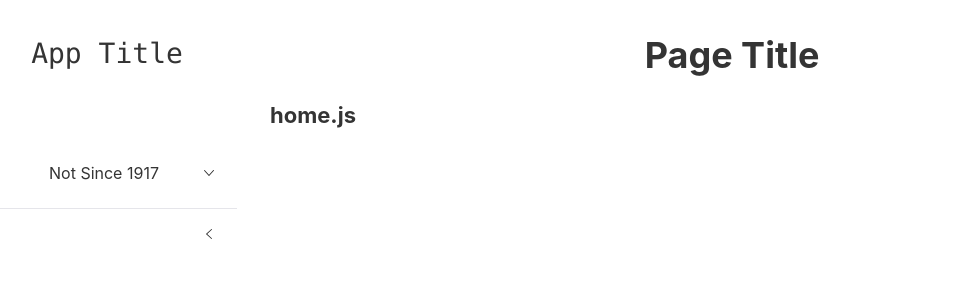
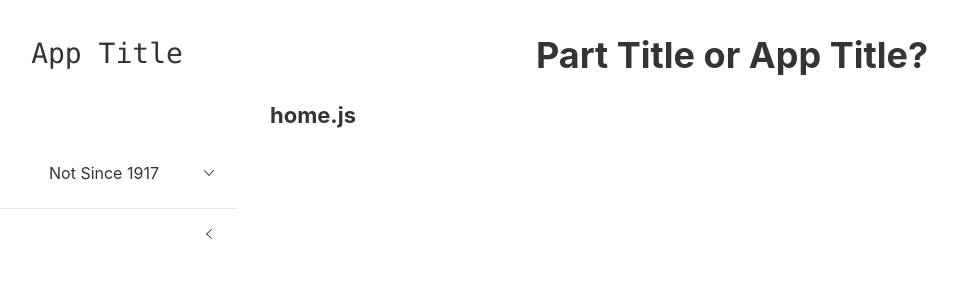
Before and after one commit to boyerst/aggregator1, a React (Create React App) app: page / in a window 1280 px wide. Shown: the top 300 px of the page, without its empty margins (38-996 px from the left). Built offline with nearby package versions, Linux system fonts and the light colour scheme; some icons are missing.

Commit message:
Use Nav.Item 'as={Link}' to avoid page refresh that occurs using href

```diff
--- a/src/AppLayout.js
+++ b/src/AppLayout.js
@@ -2,7 +2,7 @@ import './App.css'
 import { Container, Header, Content, Sidebar, Sidenav, Nav, Toggle } from 'rsuite'
 import PageIcon from '@rsuite/icons/Page'
 import { useState } from "react"
-import { BrowserRouter as Router, Routes, Route, Link, Outlet, Navigate, useParams, useNavigate } from 'react-router-dom'
+import { BrowserRouter as Router, Routes, Route, Link, Outlet, Navigate, useParams, useNavigate, NavLink } from 'react-router-dom'
 import { seriesPartOne } from "./data"
 import Parts from "./Pages/parts"
 import Home from "./Pages/home"
@@ -20,11 +20,16 @@ const headerStyle = {
   overflow: 'hidden'
 }
 
+
+
+
+
 function AppLayout() {
 
   const [expanded, setExpanded] = useState(true)
   const [activeKey, setActiveKey] = useState('1')
-  const [expand, setExpand] = useState(true)
+  const [expandSidenav, setExpandSidenav] = useState(true)
+
 
 
 
@@ -55,18 +60,25 @@ function AppLayout() {
                 <Nav activeKey={activeKey} onSelect={setActiveKey}>
                   <Nav.Menu placement="rightStart" eventKey="1" title="Not Since 1917" icon={<PageIcon />}>
 
-      {/*              {seriesPartOne.map((part, index) => {
+{/*                    {Object.entries(seriesPartOne).map(([slug, { title }]) => {
                       return (
-                          <Nav.Item href="/parts" eventKey={index} key={index}>{part.title}</Nav.Item>
+                        <Nav.Item key={slug} eventKey={slug}>
+                          <Link to={`${slug}`} >{title}</Link>
+                        </Nav.Item>
                       )
                     })}*/}
                     {Object.entries(seriesPartOne).map(([slug, { title }]) => {
                       return (
-
-                          <Nav.Item href={slug} key={slug} eventKey={slug}>{title}</Nav.Item>
-
+                        <Nav.Item as={Link} to={`${slug}`} key={slug} eventKey={slug}>
+                          {title}
+                        </Nav.Item>
                       )
                     })}
+{/*                    {Object.entries(seriesPartOne).map(([slug, { title }]) => {
+                      return (
+                        <Nav.Item href={slug} key={slug} eventKey={slug}>{title}</Nav.Item>
+                      )
+                    })}*/}
                   </Nav.Menu>
                 </Nav>
               </Sidenav.Body>
@@ -75,7 +87,7 @@ function AppLayout() {
           </Sidebar>
           <Container >
             <Header>
-              <h2 className="header">Page Title</h2>
+              <h2 className="header">Part Title or App Title?</h2>
             </Header>
             <Content>
               <Routes>
--- a/src/Pages/parts.js
+++ b/src/Pages/parts.js
@@ -14,8 +14,8 @@ function Parts() {
   const { slug } = useParams()
   const part = seriesPartOne[slug]
 
+  const { title, rumble } = part
 
-  const { title, rumble } = part
 
   return (
     <div>
--- a/src/data.js
+++ b/src/data.js
@@ -41,5 +41,5 @@ export const seriesPartOne = {
       title: "Part Three",
       rumble: "reactrouter.com",
       substack: "reactrouter.com"
-  }
+  },
 };
```
